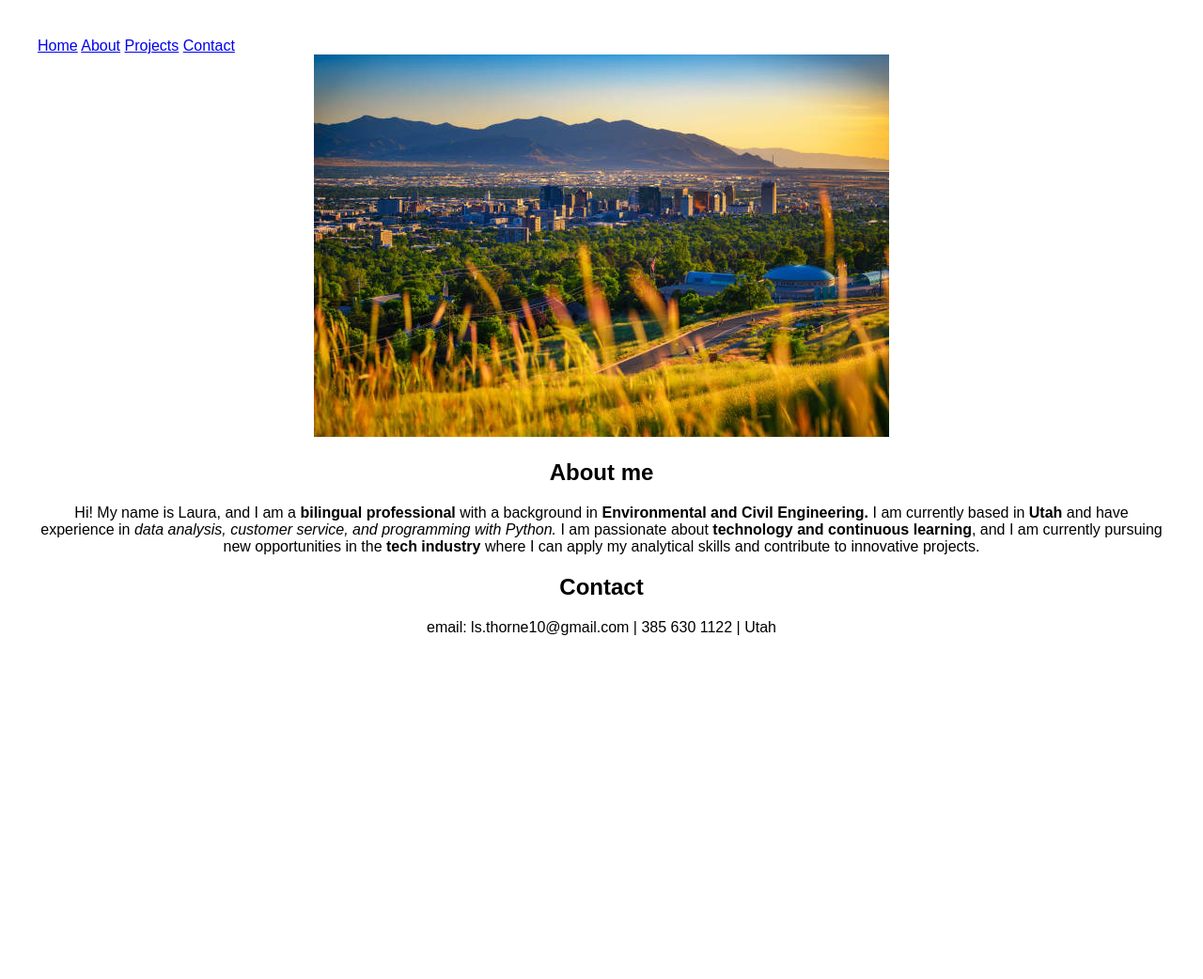
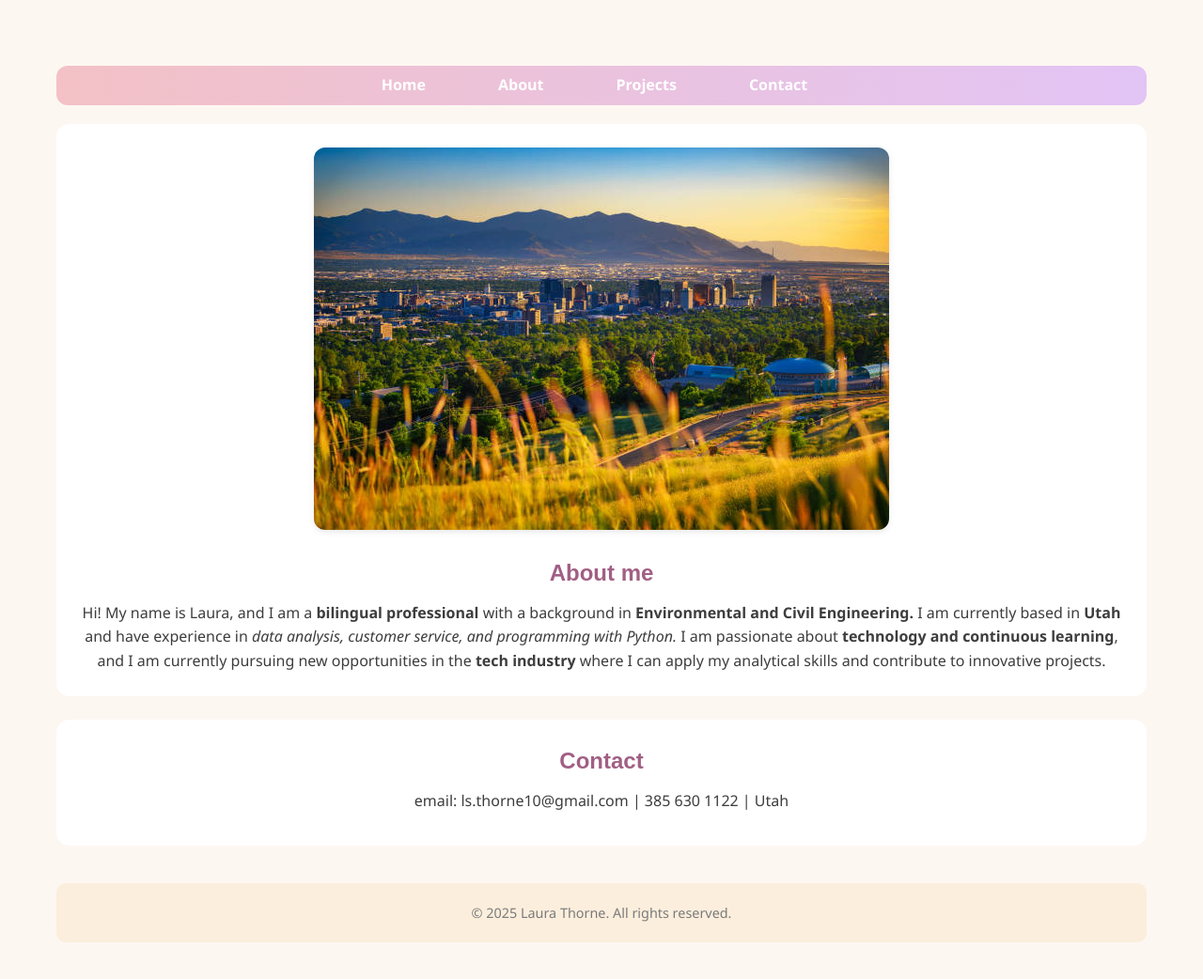
Before and after one commit to lauthor/portfolio-site, a plain HTML site: page index.html in a window 1280 px wide. Shown: the whole page at 94% size. Before the commit the page ends 800 px from the top, so only its background shows below. Drawn offline with Linux system fonts and the light colour scheme.

Commit message:
Update index.html
css

```diff
--- a/index.html
+++ b/index.html
@@ -5,12 +5,113 @@
     <meta name="viewport" content="width=device-width, initial-scale=1.0">
     <title>/My Portafolio</title>
     <style>
+        *{
+            margin: 0;
+            padding: 0;
+            box-sizing: border-box;
+        }
         .about{
             text-align: center;
         }
-        body { font-family: Arial, sans-serif; margin: 40px; }
-        .nav { margin-bottom: 20px; }
-        .nav a { margin-right: 15px; text-decoration: none; }
+        body {
+                font-family: Arial, sans-serif; margin: 40px;
+                font-family: 'Segoe UI', sans-serif;
+                background-color: #fdf7f2;
+                color: #3d3d3d;
+                line-height: 1.6;
+                padding: 20px;
+
+
+
+        }
+
+        header{
+            background: linear-gradient(90deg, #f3c1c6, #e2c4f5);
+            padding: 30ox 20px;
+            text-align: center;
+            color: #fff;
+            border-radius: 12px;
+            box-shadow: 0 4px 8px rgba(0, 0, 0, 0,05);
+
+
+        }
+
+
+        header h1{
+            font-size: 2.5rem;
+            margin-bottom: 10px;
+
+        }
+
+
+        nav {
+
+            margin-bottom: 20px;
+            margin-top: 10px;
+            display: flex;
+            justify-content: center;
+            gap: 30px;
+            flex-wrap: wrap;
+
+
+        }
+
+        nav a {
+            color: #fff;
+            text-decoration: none;
+            font-weight: bold;
+            padding: 8px 16px;
+            border-radius: 8px;
+            transition: background 0.3s ease;
+            margin-right: 15px; text-decoration: none;
+        }
+
+        nav a:hover{
+            background-color: rgba(255, 255, 255, 0.2);
+        }
+
+
+        section{
+            background-color: #ffffff;
+            padding: 25px;
+            border-radius: 14px;
+            margin-bottom: 25px;
+            box-shadow: 0 3px 6px rgba(0, 0, 0, 0,04);
+
+        }
+
+        .about {
+      text-align: center;
+    }
+
+    .about img {
+      max-width: 100%;
+      height: auto;
+      border-radius: 12px;
+      margin-bottom: 20px;
+      box-shadow: 0 2px 6px rgba(0, 0, 0, 0.1);
+    }
+
+    h1, h2 {
+      font-family: 'Poppins', sans-serif;
+      color: #a15f84;
+      margin-bottom: 10px;
+    }
+
+    p {
+      font-size: 1rem;
+      margin-top: 10px;
+    }
+
+    footer {
+      text-align: center;
+      padding: 20px;
+      background-color: #fbeedc;
+      color: #7a7a7a;
+      font-size: 0.9rem;
+      border-radius: 10px;
+      margin-top: 40px;
+    }
     </style>
 </head>
 <body>
@@ -47,5 +148,8 @@
             </center>
         </p>
     </section>
+    <footer>
+        &copy; 2025 Laura Thorne. All rights reserved.
+  </footer>
 </body>
 </html>
```
